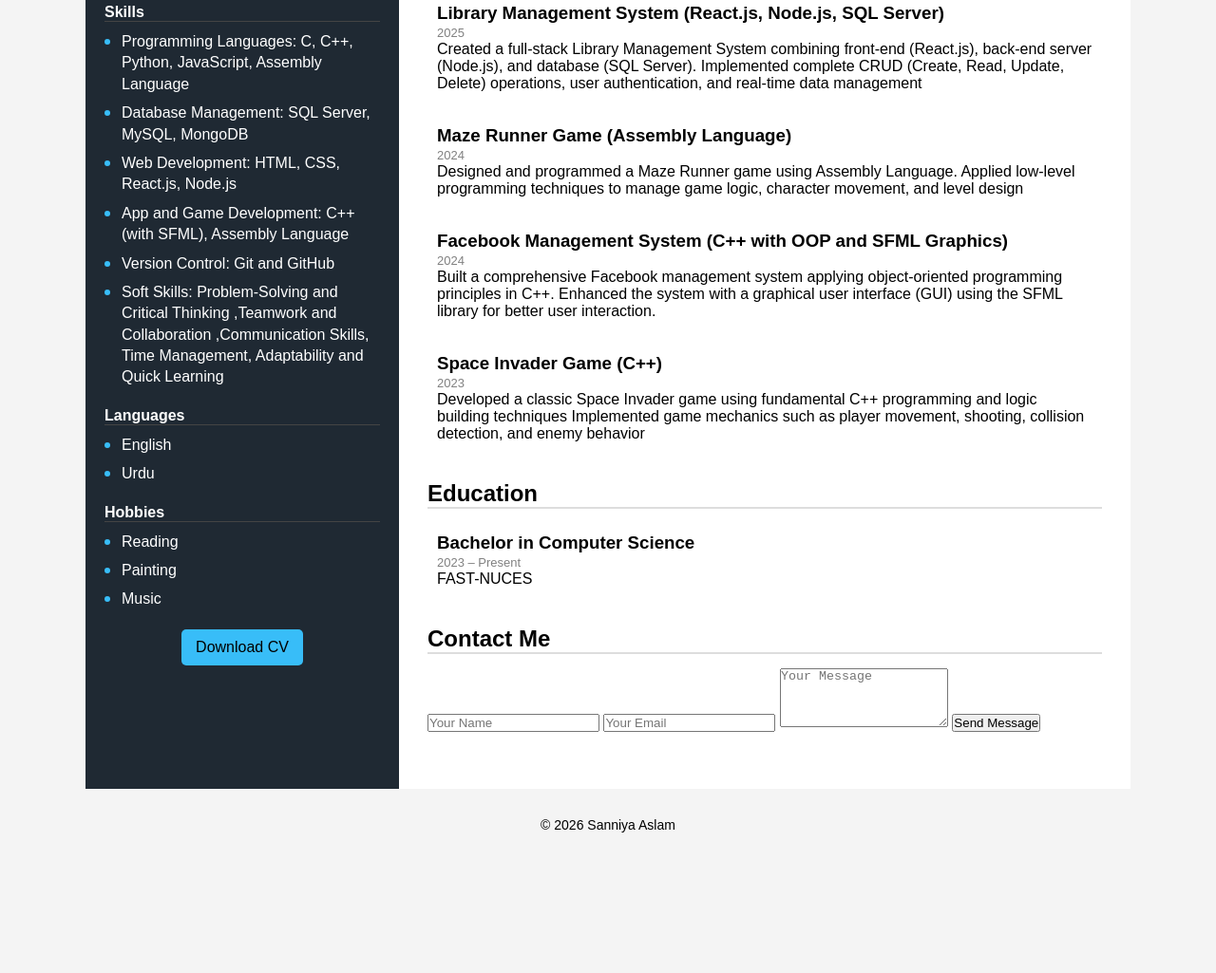
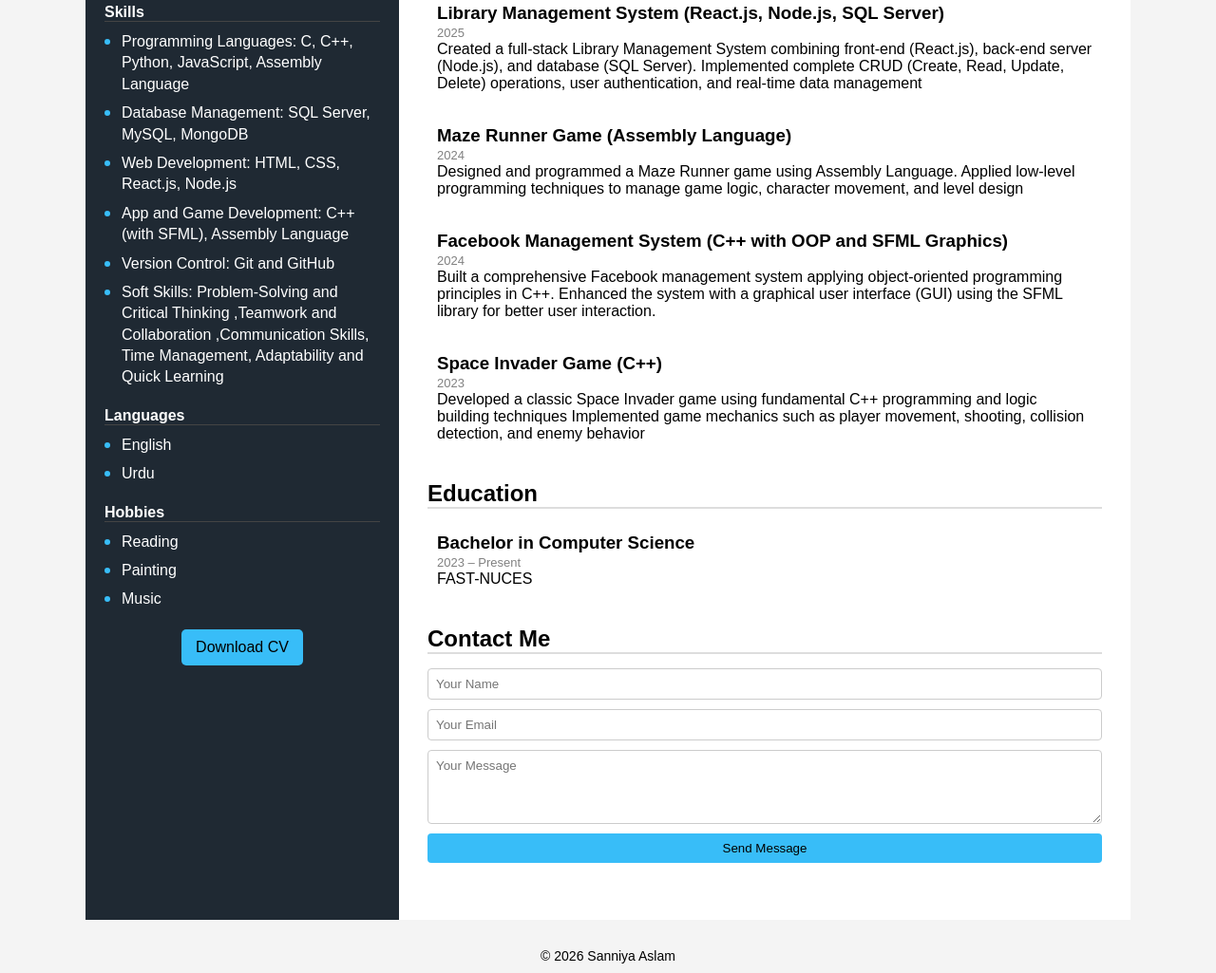
Before and after one commit to SanniyaAslam/cv-website, a plain HTML site: page index.html in a window 1280 px wide. Shown: the part 324-1349 px from the top of the page at 95% size. Before the commit the page ends 1211 px from the top, so only its background shows below. Drawn offline with Linux system fonts and the light colour scheme; files that its build step writes are made by us from their sources; files whose address does not match are found by name.

Commit message:
adding css to contact me

```diff
--- a/style.css
+++ b/style.css
@@ -47,16 +47,6 @@
 
 
 
-
-
-
-
-
-
-
-
-
-
 * {
   box-sizing: border-box;
   margin: 0;
@@ -67,6 +57,9 @@
   font-family: Arial, sans-serif;
   background-color: #f4f4f4;
 }
+
+
+
 
 /* MAIN CONTAINER */
 .container {
@@ -220,3 +213,33 @@
   background-color: #38bdf8; /* light blue */
   border-radius: 50%;
 }
+
+
+/* ---------- CONTACT FORM ---------- */
+
+.contact-form {
+  display: flex;
+  flex-direction: column;
+  gap: 10px;
+  max-width: 800px;
+}
+
+.contact-form input,
+.contact-form textarea {
+  padding: 8px;
+  border: 1px solid #ccc;
+  border-radius: 4px;
+  font-family: inherit;
+}
+
+.contact-form button {
+  padding: 8px;
+  background-color: #38bdf8;
+  border: none;
+  cursor: pointer;
+  border-radius: 4px;
+}
+
+.contact-form button:hover {
+  background-color: #0ea5e9;
+}
```
